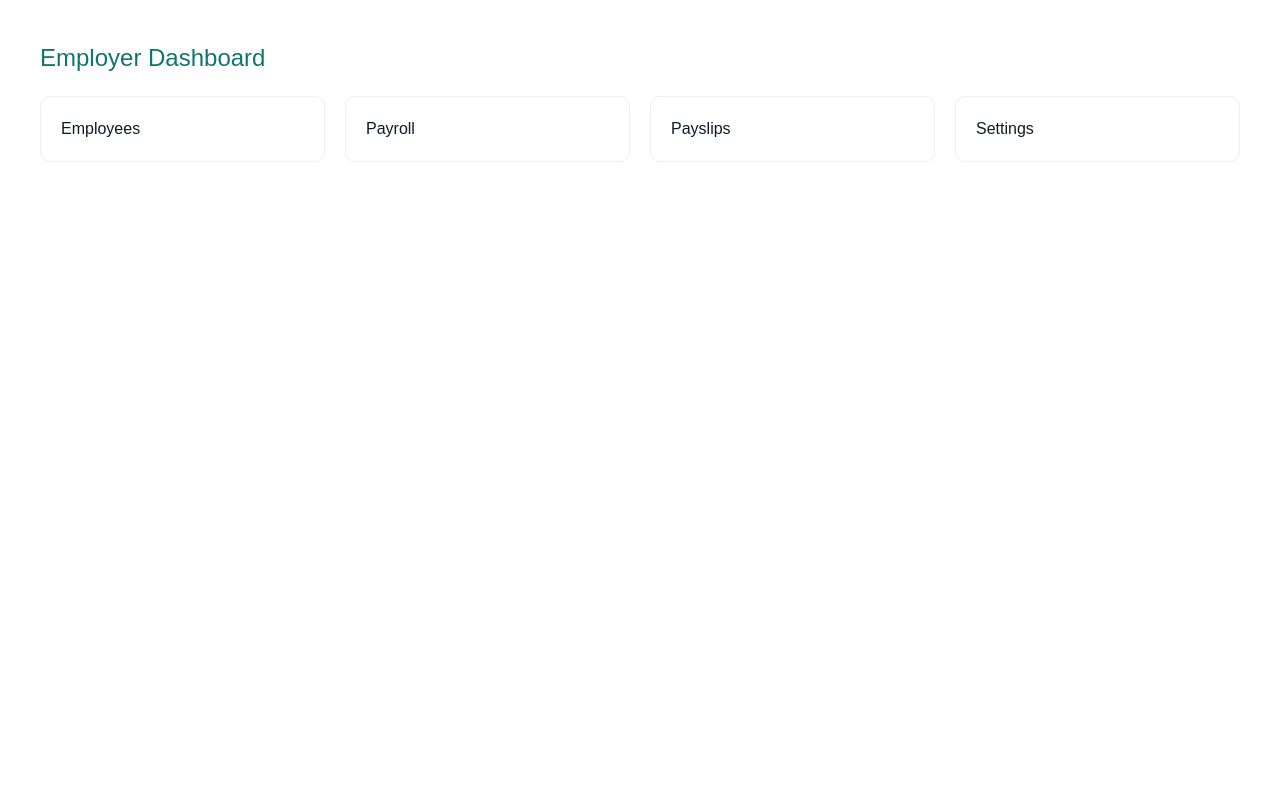
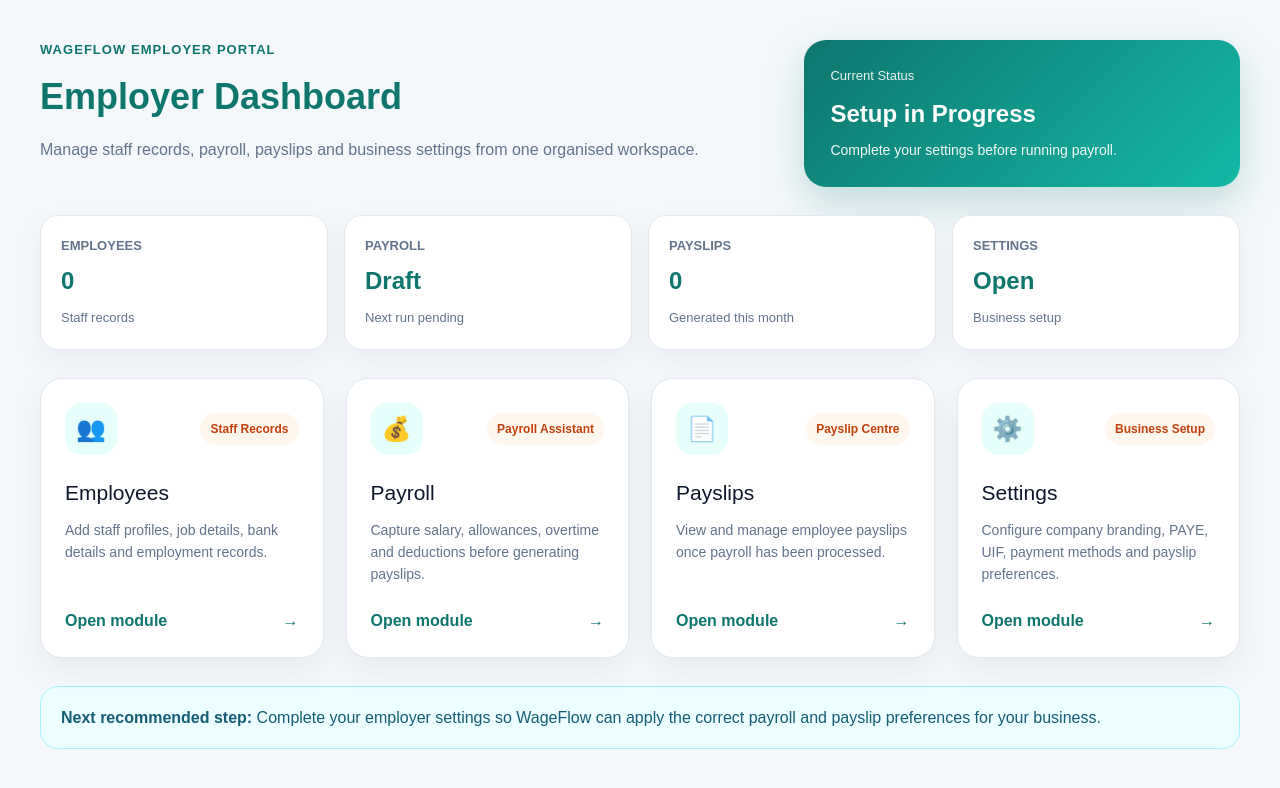
Before and after one commit to KaonPM/wageflow, a Next.js app: page /employer in a window 1280 px wide. Shown: the top 788 px of the page. Built offline with nearby package versions, Linux system fonts and the light colour scheme.

Commit message:
style(employer): redesign employer dashboard with professional WageFlow layout

```diff
--- a/app/employer/page.tsx
+++ b/app/employer/page.tsx
@@ -3,53 +3,303 @@
 export default function EmployerDashboard() {
   return (
     <main style={page}>
-      <h1 style={title}>Employer Dashboard</h1>
+      <section style={hero}>
+        <div>
+          <p style={eyebrow}>WageFlow Employer Portal</p>
+          <h1 style={title}>Employer Dashboard</h1>
+          <p style={subtitle}>
+            Manage staff records, payroll, payslips and business settings from
+            one organised workspace.
+          </p>
+        </div>
 
-      <div style={grid}>
-        <a href="/employer/employees" style={link}>
-          <div style={card}>Employees</div>
-        </a>
+        <div style={statusCard}>
+          <span style={statusLabel}>Current Status</span>
+          <strong style={statusValue}>Setup in Progress</strong>
+          <p style={statusText}>Complete your settings before running payroll.</p>
+        </div>
+      </section>
 
-        <a href="/employer/payroll" style={link}>
-          <div style={card}>Payroll</div>
-        </a>
+      <section style={summaryGrid}>
+        <SummaryCard label="Employees" value="0" note="Staff records" />
+        <SummaryCard label="Payroll" value="Draft" note="Next run pending" />
+        <SummaryCard label="Payslips" value="0" note="Generated this month" />
+        <SummaryCard label="Settings" value="Open" note="Business setup" />
+      </section>
 
-        <a href="/employer/payslips" style={link}>
-  <div style={card}>Payslips</div>
-</a>
-        <div style={card}>Settings</div>
-      </div>
+      <section style={moduleGrid}>
+        <DashboardCard
+          icon="👥"
+          title="Employees"
+          description="Add staff profiles, job details, bank details and employment records."
+          href="/employer/employees"
+          tag="Staff Records"
+        />
+
+        <DashboardCard
+          icon="💰"
+          title="Payroll"
+          description="Capture salary, allowances, overtime and deductions before generating payslips."
+          href="/employer/payroll"
+          tag="Payroll Assistant"
+        />
+
+        <DashboardCard
+          icon="📄"
+          title="Payslips"
+          description="View and manage employee payslips once payroll has been processed."
+          href="/employer/payslips"
+          tag="Payslip Centre"
+        />
+
+        <DashboardCard
+          icon="⚙️"
+          title="Settings"
+          description="Configure company branding, PAYE, UIF, payment methods and payslip preferences."
+          href="/employer/settings"
+          tag="Business Setup"
+        />
+      </section>
+
+      <section style={noticeBox}>
+        <strong>Next recommended step:</strong> Complete your employer settings
+        so WageFlow can apply the correct payroll and payslip preferences for
+        your business.
+      </section>
     </main>
   );
 }
 
+function SummaryCard({
+  label,
+  value,
+  note,
+}: {
+  label: string;
+  value: string;
+  note: string;
+}) {
+  return (
+    <div style={summaryCard}>
+      <p style={summaryLabel}>{label}</p>
+      <strong style={summaryValue}>{value}</strong>
+      <span style={summaryNote}>{note}</span>
+    </div>
+  );
+}
+
+function DashboardCard({
+  icon,
+  title,
+  description,
+  href,
+  tag,
+}: {
+  icon: string;
+  title: string;
+  description: string;
+  href: string;
+  tag: string;
+}) {
+  return (
+    <a href={href} style={cardLink}>
+      <article style={card}>
+        <div style={cardTop}>
+          <div style={iconBox}>{icon}</div>
+          <span style={tagStyle}>{tag}</span>
+        </div>
+
+        <h2 style={cardTitle}>{title}</h2>
+        <p style={cardText}>{description}</p>
+
+        <div style={cardFooter}>
+          <span>Open module</span>
+          <strong>→</strong>
+        </div>
+      </article>
+    </a>
+  );
+}
+
 const page = {
+  minHeight: "100vh",
   padding: "40px",
   fontFamily: "Arial, sans-serif",
+  background: "#f4f8fb",
+  color: "#0f172a",
+};
+
+const hero = {
+  display: "grid",
+  gridTemplateColumns: "1.7fr 1fr",
+  gap: "24px",
+  alignItems: "stretch",
+  marginBottom: "28px",
+};
+
+const eyebrow = {
+  color: "#0f766e",
+  fontWeight: 800,
+  textTransform: "uppercase" as const,
+  letterSpacing: "0.08em",
+  fontSize: "13px",
+  marginBottom: "10px",
 };
 
 const title = {
-  fontSize: "24px",
+  fontSize: "36px",
   color: "#0f766e",
-  marginBottom: "20px",
+  margin: "0 0 12px",
+  fontWeight: 900,
 };
 
-const grid = {
-  display: "grid",
-  gridTemplateColumns: "repeat(auto-fit, minmax(200px, 1fr))",
-  gap: "20px",
+const subtitle = {
+  maxWidth: "720px",
+  color: "#64748b",
+  fontSize: "16px",
+  lineHeight: 1.7,
+  margin: 0,
 };
 
-const link = {
+const statusCard = {
+  background: "linear-gradient(135deg, #0f766e, #14b8a6)",
+  color: "#ffffff",
+  borderRadius: "22px",
+  padding: "26px",
+  boxShadow: "0 16px 40px rgba(15, 118, 110, 0.22)",
+};
+
+const statusLabel = {
+  display: "block",
+  fontSize: "13px",
+  opacity: 0.9,
+  marginBottom: "10px",
+};
+
+const statusValue = {
+  display: "block",
+  fontSize: "24px",
+  marginBottom: "8px",
+};
+
+const statusText = {
+  margin: 0,
+  fontSize: "14px",
+  lineHeight: 1.5,
+  opacity: 0.95,
+};
+
+const summaryGrid = {
+  display: "grid",
+  gridTemplateColumns: "repeat(auto-fit, minmax(180px, 1fr))",
+  gap: "16px",
+  marginBottom: "28px",
+};
+
+const summaryCard = {
+  background: "#ffffff",
+  border: "1px solid #e2e8f0",
+  borderRadius: "18px",
+  padding: "20px",
+  boxShadow: "0 10px 28px rgba(15, 23, 42, 0.05)",
+};
+
+const summaryLabel = {
+  margin: "0 0 8px",
+  color: "#64748b",
+  fontSize: "13px",
+  fontWeight: 700,
+  textTransform: "uppercase" as const,
+};
+
+const summaryValue = {
+  display: "block",
+  color: "#0f766e",
+  fontSize: "24px",
+  marginBottom: "6px",
+};
+
+const summaryNote = {
+  color: "#64748b",
+  fontSize: "13px",
+};
+
+const moduleGrid = {
+  display: "grid",
+  gridTemplateColumns: "repeat(auto-fit, minmax(260px, 1fr))",
+  gap: "22px",
+};
+
+const cardLink = {
   textDecoration: "none",
   color: "inherit",
 };
 
 const card = {
-  padding: "20px",
-  border: "1px solid #eee",
-  borderRadius: "10px",
-  background: "#fff",
-  color: "#111827",
-  cursor: "pointer",
+  height: "100%",
+  background: "#ffffff",
+  border: "1px solid #e2e8f0",
+  borderRadius: "22px",
+  padding: "24px",
+  boxShadow: "0 12px 32px rgba(15, 23, 42, 0.06)",
+  transition: "transform 0.2s ease, box-shadow 0.2s ease",
 };
+
+const cardTop = {
+  display: "flex",
+  justifyContent: "space-between",
+  alignItems: "center",
+  marginBottom: "22px",
+};
+
+const iconBox = {
+  width: "52px",
+  height: "52px",
+  borderRadius: "16px",
+  background: "#e6fffb",
+  display: "flex",
+  alignItems: "center",
+  justifyContent: "center",
+  fontSize: "24px",
+};
+
+const tagStyle = {
+  background: "#fff7ed",
+  color: "#c2410c",
+  padding: "7px 10px",
+  borderRadius: "999px",
+  fontSize: "12px",
+  fontWeight: 800,
+};
+
+const cardTitle = {
+  color: "#0f172a",
+  margin: "0 0 10px",
+  fontSize: "21px",
+};
+
+const cardText = {
+  color: "#64748b",
+  lineHeight: 1.6,
+  fontSize: "14px",
+  minHeight: "68px",
+};
+
+const cardFooter = {
+  marginTop: "22px",
+  display: "flex",
+  justifyContent: "space-between",
+  alignItems: "center",
+  color: "#0f766e",
+  fontWeight: 800,
+};
+
+const noticeBox = {
+  marginTop: "28px",
+  background: "#ecfeff",
+  border: "1px solid #a5f3fc",
+  color: "#155e75",
+  borderRadius: "18px",
+  padding: "18px 20px",
+  lineHeight: 1.6,
+};
```
